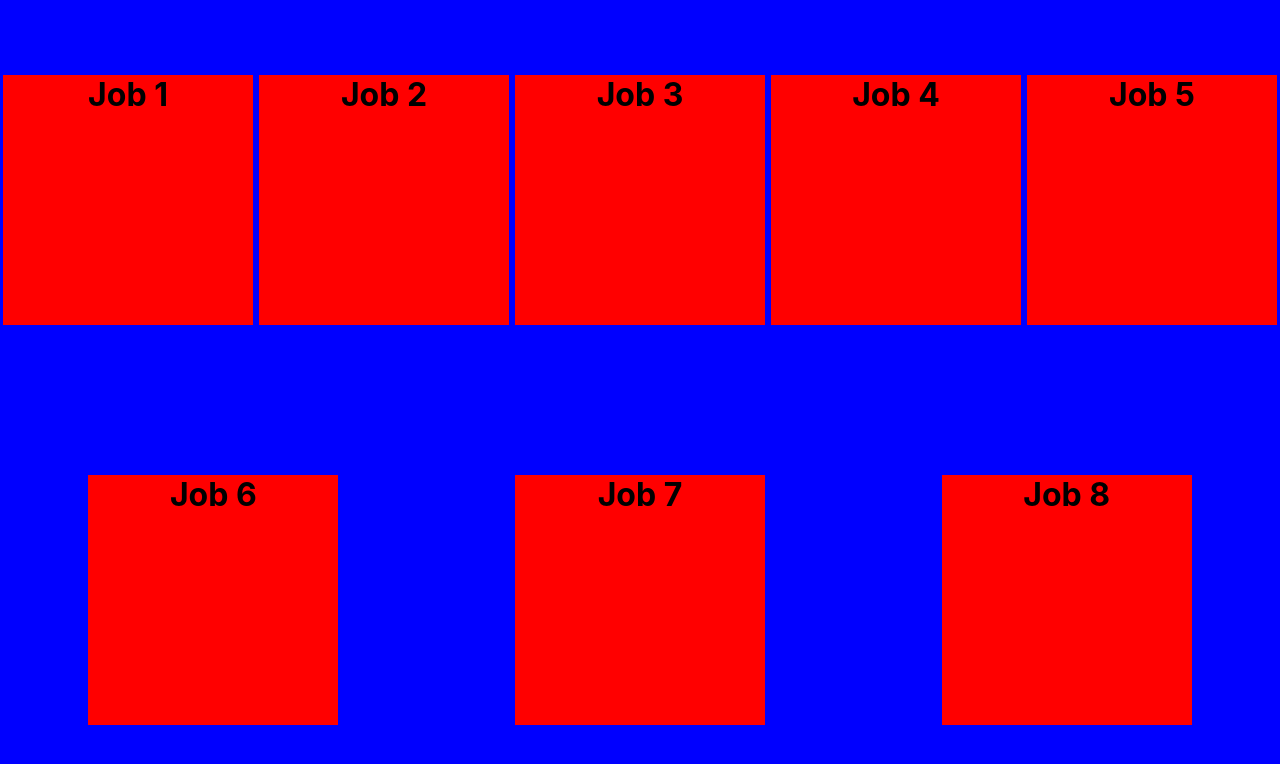
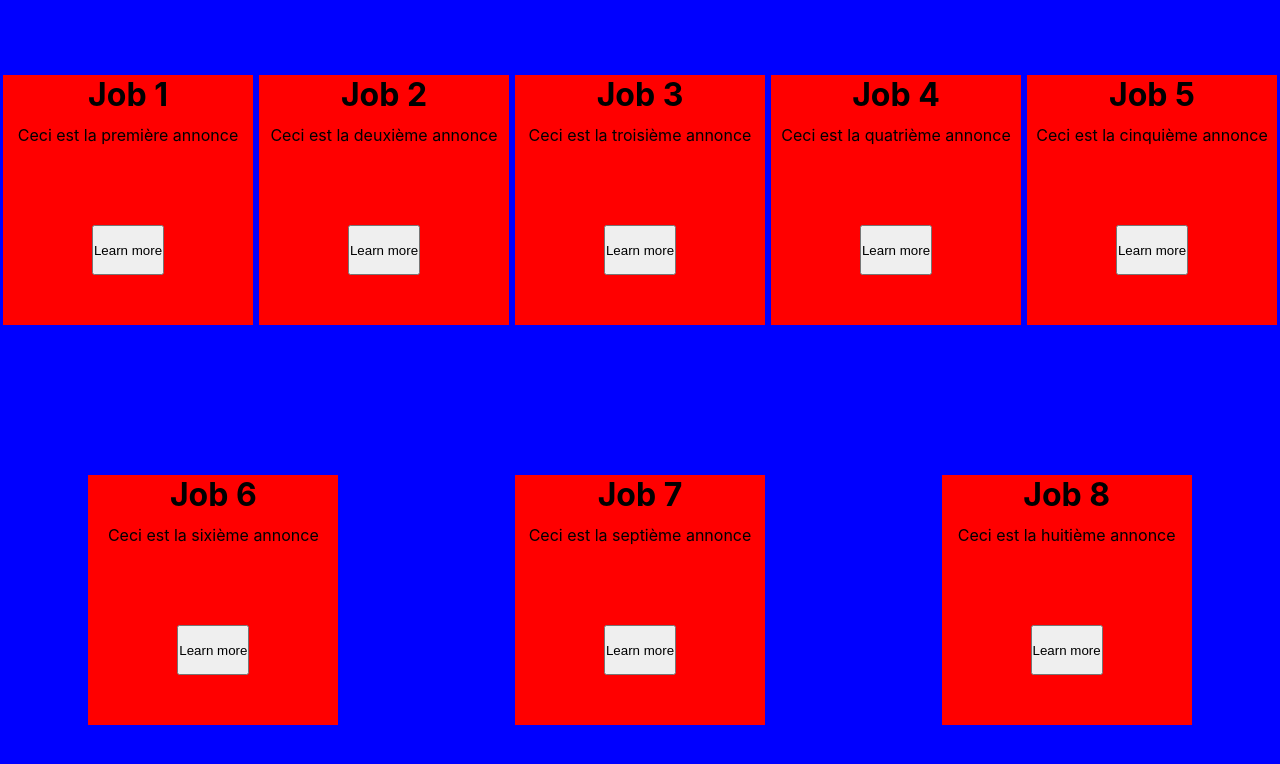
Before and after one commit to Yolann29/Web_Project, a React (Create React App) app in the folder jobboard/: page / in a window 1280 px wide. Shown: the top 764 px of the page. Built offline with nearby package versions, Linux system fonts and the light colour scheme.

Commit message:
step 2 htmlcss

```diff
--- a/jobboard/src/App.css
+++ b/jobboard/src/App.css
@@ -6,14 +6,12 @@
 
 body {
   display: flex;
-  height: 100%;
   width: 100%;
   background-color: blue;
 }
 
 .App {
   display: flex;
-  height: 100%;
   width: 100%;
   flex-wrap: wrap;
   justify-content: space-around;
@@ -27,3 +25,15 @@ body {
   width: 250px;
   background-color: red;
 }
+
+.Content h1 {
+  height: 20%;
+}
+
+.Content p {
+  height: 40%;
+}
+
+.Content button {
+  height: 20%;
+}
--- a/jobboard/src/App.js
+++ b/jobboard/src/App.js
@@ -4,14 +4,14 @@ import Content from './Content.js';
 function App() {
   return (
     <div className="App">
-        <Content title="Job 1"/>
-        <Content title="Job 2"/>
-        <Content title="Job 3"/>
-        <Content title="Job 4"/>
-        <Content title="Job 5"/>
-        <Content title="Job 6"/>
-        <Content title="Job 7"/>
-        <Content title="Job 8"/>
+        <Content title="Job 1" text="Ceci est la première annonce"/>
+        <Content title="Job 2" text="Ceci est la deuxième annonce"/>
+        <Content title="Job 3" text="Ceci est la troisième annonce"/>
+        <Content title="Job 4" text="Ceci est la quatrième annonce"/>
+        <Content title="Job 5" text="Ceci est la cinquième annonce"/>
+        <Content title="Job 6" text="Ceci est la sixième annonce"/>
+        <Content title="Job 7" text="Ceci est la septième annonce"/>
+        <Content title="Job 8" text="Ceci est la huitième annonce"/>
     </div>
   );
 }
--- a/jobboard/src/Content.js
+++ b/jobboard/src/Content.js
@@ -4,6 +4,8 @@ function Content(props) {
   return (
     <div className="Content">
         <h1>{props.title}</h1>
+        <p>{props.text}</p>
+        <button>Learn more</button>
     </div>
   );
 }
```
